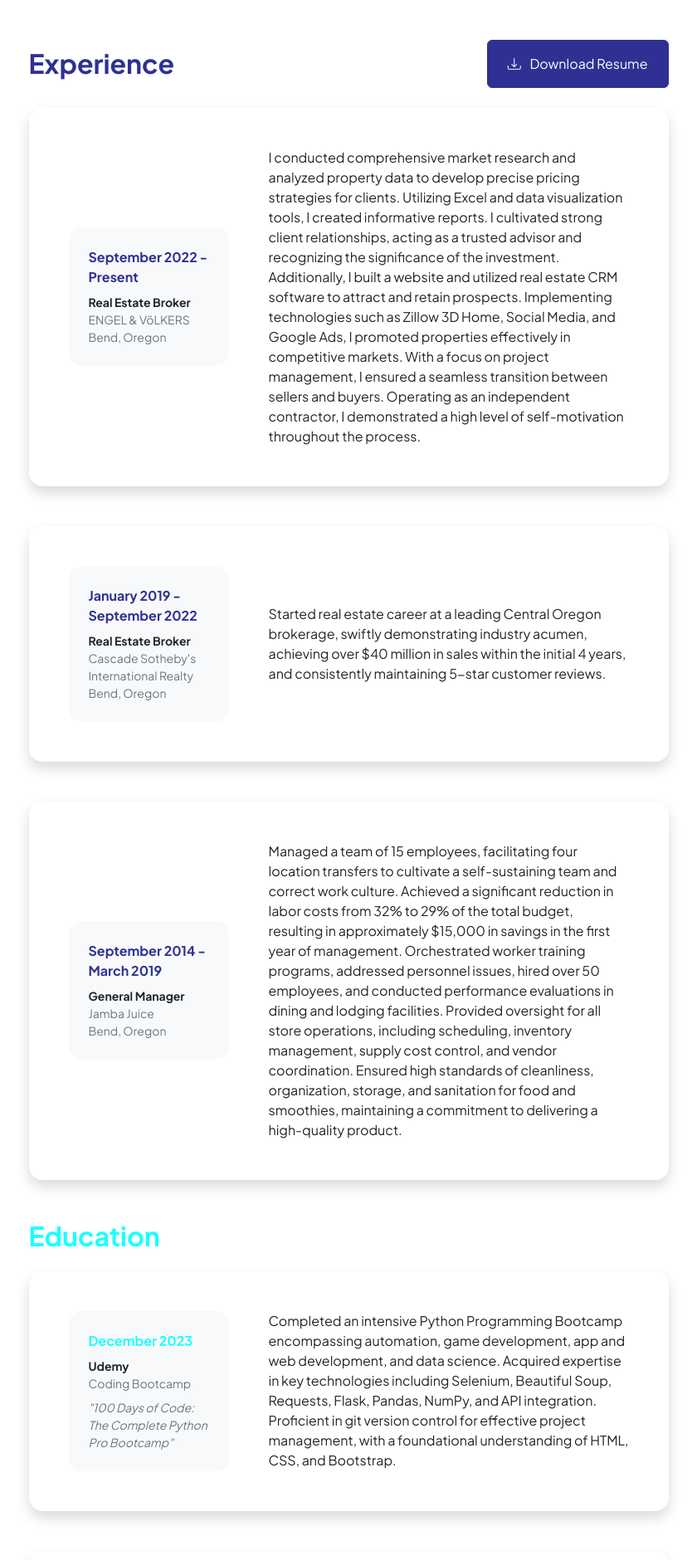
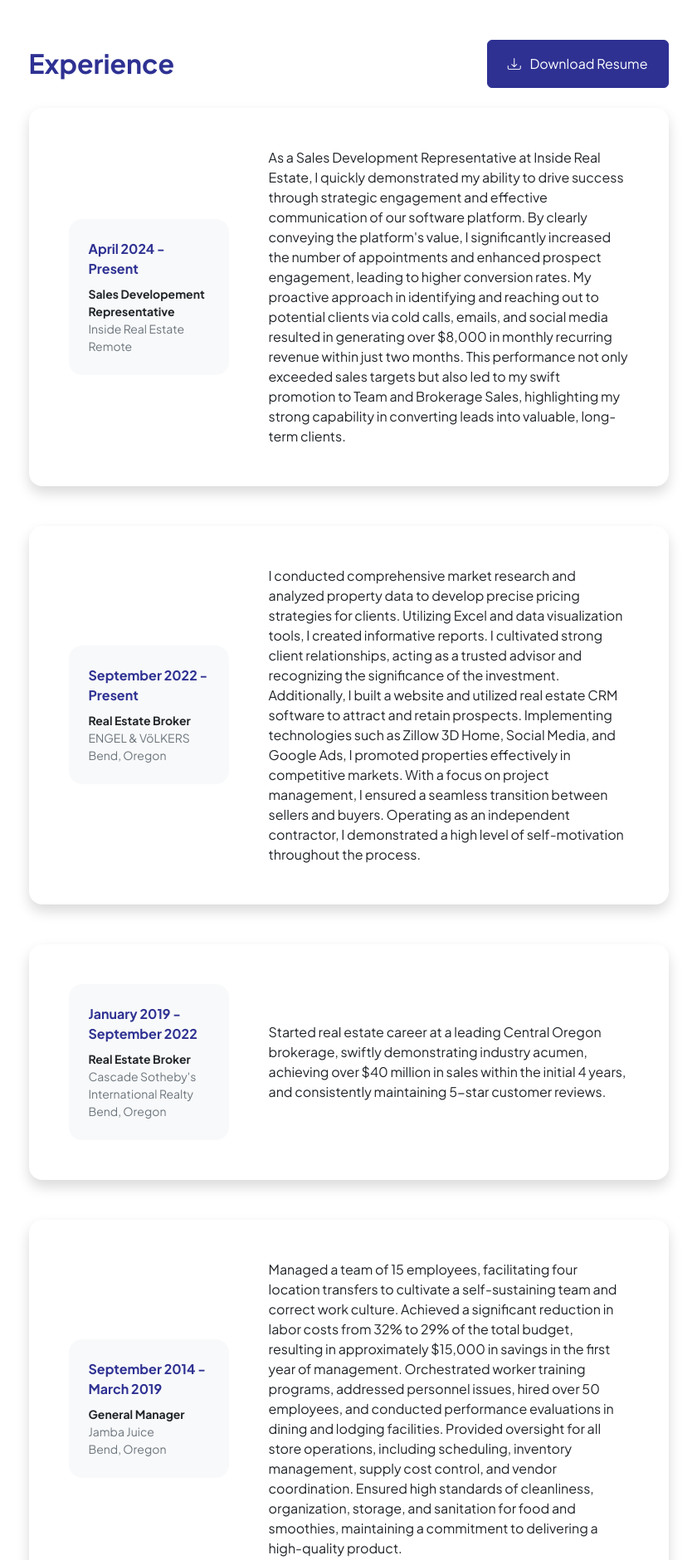
Before and after one commit to josh-may6/portfoliowebsite, a Flask app: page /resume in a window 1280 px wide. Shown: the part 178-2058 px from the top of the page at 83% size, without its empty margins (220-1060 px from the left). Run offline with Flask 3, Linux system fonts and the light colour scheme; some libraries are stand-ins or nearby versions.

Commit message:
updated job history

```diff
--- a/templates/resume.html
+++ b/templates/resume.html
@@ -16,6 +16,22 @@
                                     <div class="d-inline-block bi bi-download me-2"></div>
                                     Download Resume
                                 </a>
+                            </div>
+                            <!-- Experience Card First-->
+                            <div class="card shadow border-0 rounded-4 mb-5">
+                                <div class="card-body p-5">
+                                    <div class="row align-items-center gx-5">
+                                        <div class="col text-center text-lg-start mb-4 mb-lg-0">
+                                            <div class="bg-light p-4 rounded-4">
+                                                <div class="text-primary fw-bolder mb-2">April 2024 - Present</div>
+                                                <div class="small fw-bolder">Sales Developement Representative</div>
+                                                <div class="small text-muted">Inside Real Estate</div>
+                                                <div class="small text-muted">Remote</div>
+                                            </div>
+                                        </div>
+                                        <div class="col-lg-8"><div>As a Sales Development Representative at Inside Real Estate, I quickly demonstrated my ability to drive success through strategic engagement and effective communication of our software platform. By clearly conveying the platform's value, I significantly increased the number of appointments and enhanced prospect engagement, leading to higher conversion rates. My proactive approach in identifying and reaching out to potential clients via cold calls, emails, and social media resulted in generating over $8,000 in monthly recurring revenue within just two months. This performance not only exceeded sales targets but also led to my swift promotion to Team and Brokerage Sales, highlighting my strong capability in converting leads into valuable, long-term clients.</div></div>
+                                    </div>
+                                </div>
                             </div>
                             <!-- Experience Card 1-->
                             <div class="card shadow border-0 rounded-4 mb-5">
```
